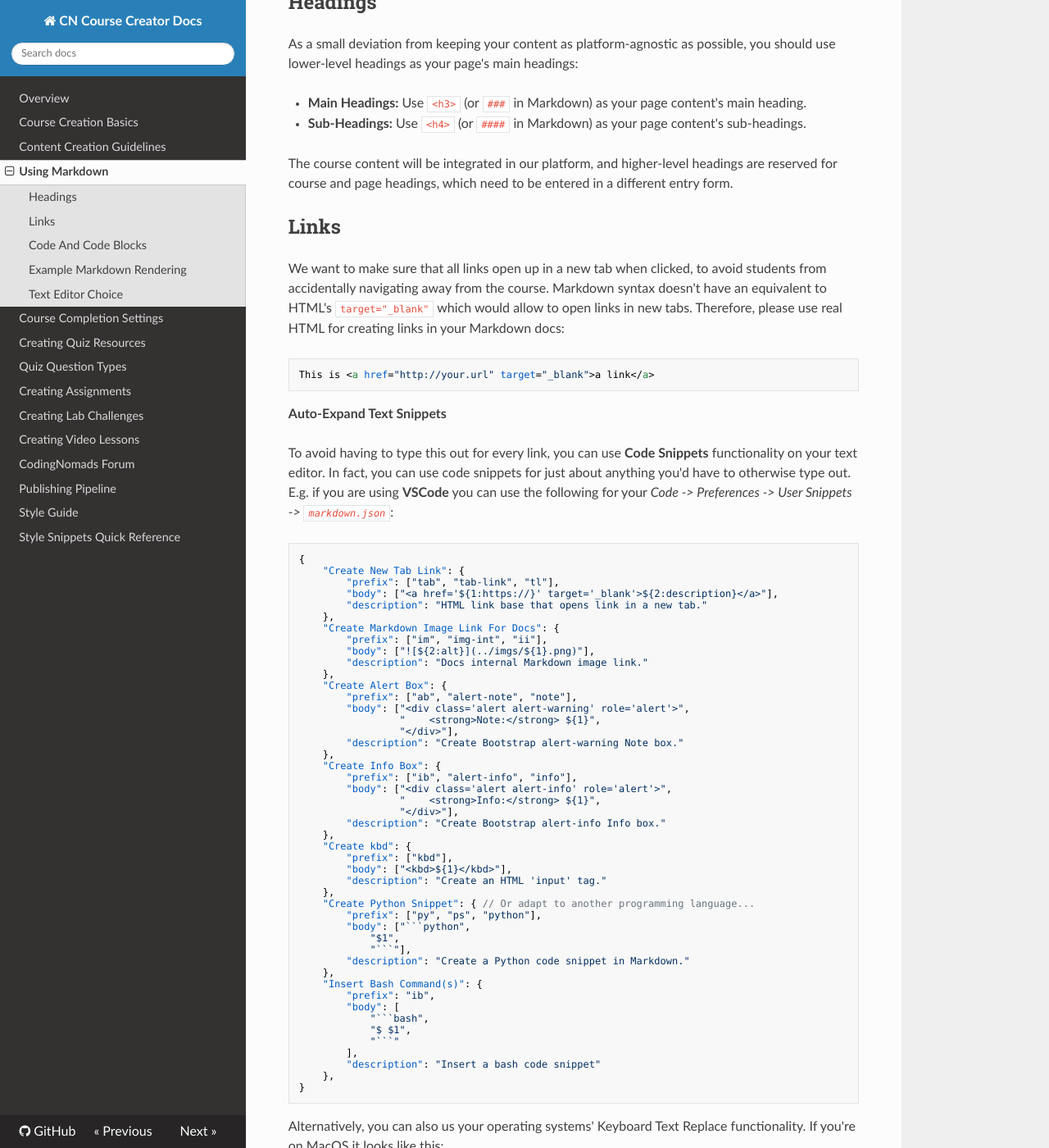
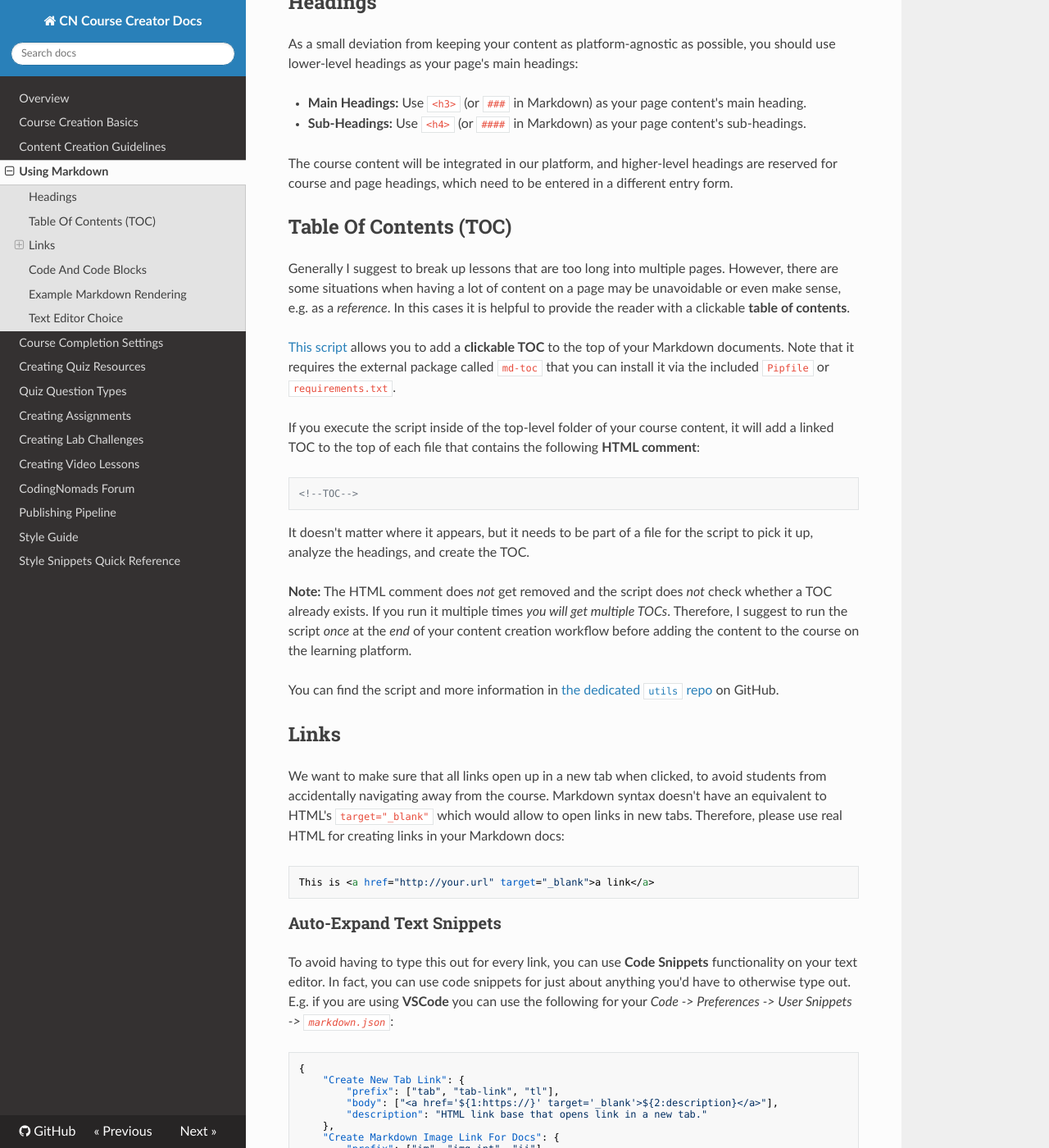
Before and after one commit to iansedano/creator-docs, an MkDocs documentation site: the page built from docs/02-markdown-course-creation.md, in a window 1280 px wide and 1400 px high, scrolled down 902 px. Shown: the whole window at 82% size. Built offline with MkDocs 1.6.1, drawn with Linux system fonts in a browser that asks for light colours; nearby versions of some CDN libraries; some of the changed text lies outside the part shown.

Commit message:
Add TOC script info

````diff
--- a/docs/02-markdown-course-creation.md
+++ b/docs/02-markdown-course-creation.md
@@ -19,6 +19,24 @@ As a small deviation from keeping your content as platform-agnostic as possible,
 
 The course content will be integrated in our platform, and higher-level headings are reserved for course and page headings, which need to be entered in a different entry form.
 
+## Table Of Contents (TOC)
+
+Generally I suggest to break up lessons that are too long into multiple pages. However, there are some situations when having a lot of content on a page may be unavoidable or even make sense, e.g. as a _reference_. In this cases it is helpful to provide the reader with a clickable **table of contents**.
+
+[This script](https://github.com/CodingNomads/utils/blob/master/add_toc.py) allows you to add a **clickable TOC** to the top of your Markdown documents. Note that it requires the external package called `md-toc` that you can install it via the included `Pipfile` or `requirements.txt`.
+
+If you execute the script inside of the top-level folder of your course content, it will add a linked TOC to the top of each file that contains the following **HTML comment**:
+
+```html
+<!--TOC-->
+```
+
+It doesn't matter where it appears, but it needs to be part of a file for the script to pick it up, analyze the headings, and create the TOC.
+
+**Note:** The HTML comment does _not_ get removed and the script does _not_ check whether a TOC already exists. If you run it multiple times _you will get multiple TOCs_. Therefore, I suggest to run the script _once_ at the _end_ of your content creation workflow before adding the content to the course on the learning platform.
+
+You can find the script and more information in [the dedicated `utils` repo](https://github.com/CodingNomads/utils/#add_tocpy) on GitHub.
+
 ## Links
 
 We want to make sure that all links open up in a new tab when clicked, to avoid students from accidentally navigating away from the course. Markdown syntax doesn't have an equivalent to HTML's `target="_blank"` which would allow to open links in new tabs. Therefore, please use real HTML for creating links in your Markdown docs:
@@ -27,7 +45,7 @@ We want to make sure that all links open up in a new tab when clicked, to avoid
 This is <a href="http://your.url" target="_blank">a link</a>
 ```
 
-**Auto-Expand Text Snippets**
+### Auto-Expand Text Snippets
 
 To avoid having to type this out for every link, you can use **Code Snippets** functionality on your text editor. In fact, you can use code snippets for just about anything you'd have to otherwise type out. E.g. if you are using **VSCode** you can use the following for your _Code -> Preferences -> User Snippets -> `markdown.json`_:
 
@@ -78,6 +96,16 @@ To avoid having to type this out for every link, you can use **Code Snippets** f
 		],
 		"description": "Insert a bash code snippet"
 	},
+	"Create code HTML for info boxes": {
+		"prefix": ["cb"],
+		"body": ["<code>${1}</code>"],
+		"description": "Create an HTML 'code' tag."
+	},
+	"Add TOC indicator comment": {
+		"prefix": ["toc"],
+		"body": ["<!--TOC-->\n"],
+		"description": "Create an indicator that a TOC should be added to this page."
+	}
 }
 ```
 
@@ -89,7 +117,7 @@ Same as with the code snippets in your text editor, this setting allows you to t
 
 Code Snippets have the advantage that you can define where your cursor is placed and generally offer more possibilities to fine-tune the snippets. If you can, use your text editor's snippet functionality.
 
-**Script-Replace All Your Markdown Links**
+### Script-Replace All Your Markdown Links
 
 You can also use [this script](https://github.com/CodingNomads/utils#replace_linkspy) to replace all normal Markdown links with HTML links that open up in new tabs. If you make sure to remember to use this script before publishing, you can write Markdown links as you're used to. Before uploading your content to our platform, you then only need to run the script. This may be useful if you already have content written that uses normal Markdown links and can save you some editing time.
 
````
